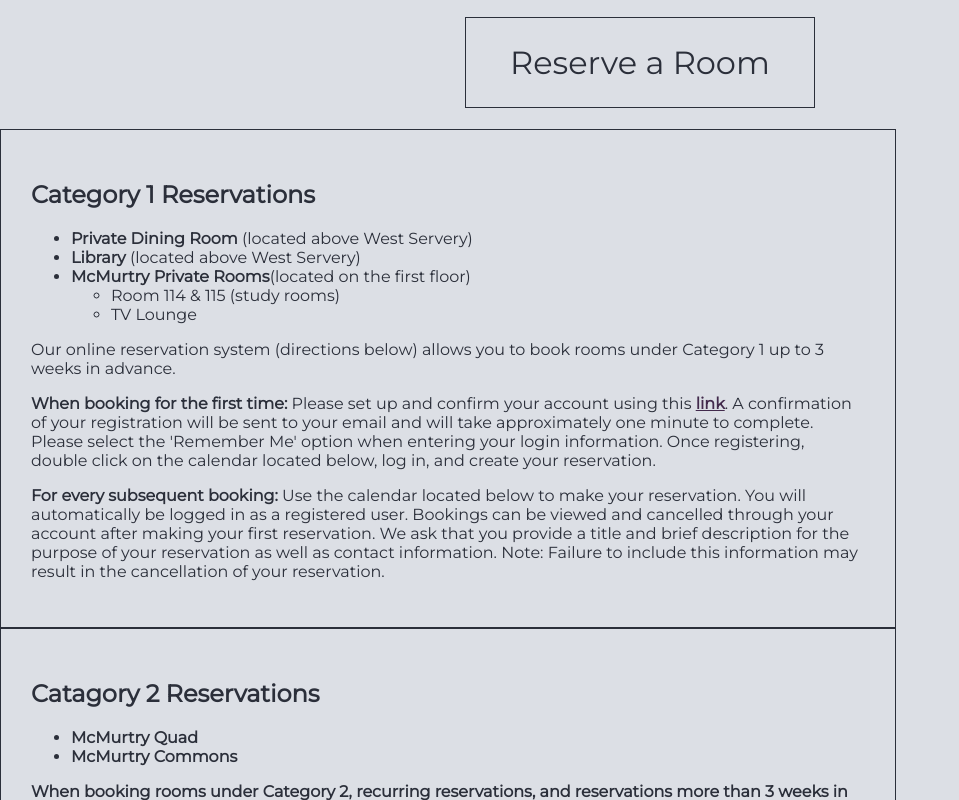
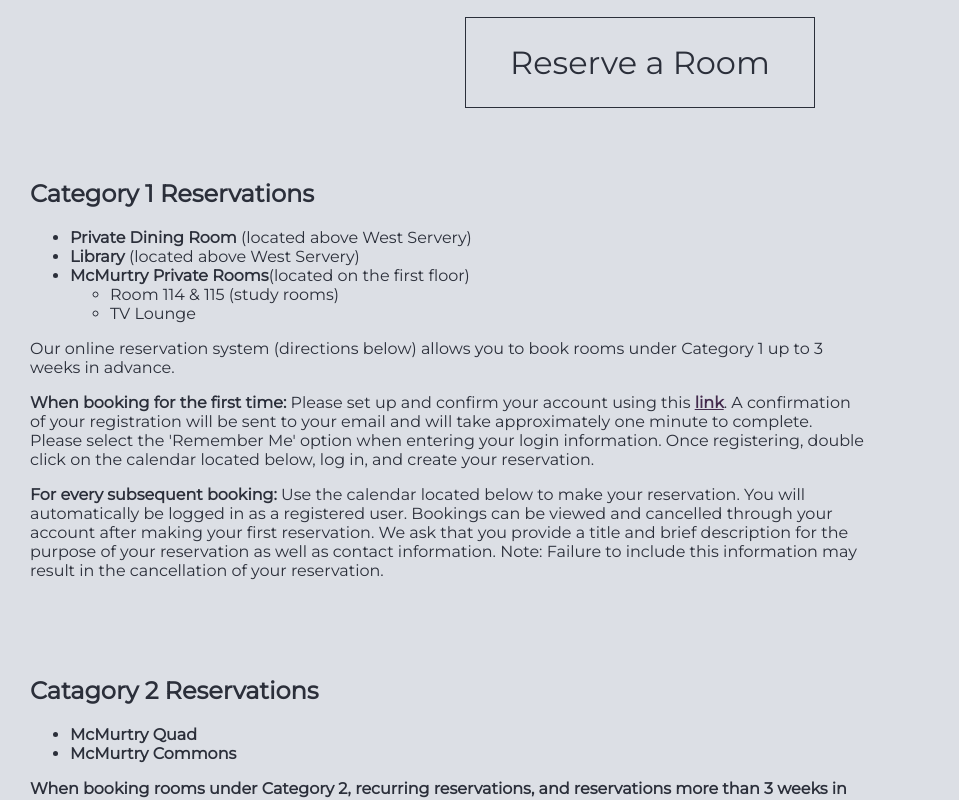
Before and after one commit to mcmurtrycollege/McMurtry-Website, a Next.js app: page /roomreservations in a window 1280 px wide. Shown: the part 380-1180 px from the top of the page, without its empty margins (0-959 px from the left). Built offline with nearby package versions, Linux system fonts and the light colour scheme.

Commit message:
regen site

```diff
--- a/components/navbar headers/resources/roomreservations/roomreservations.css
+++ b/components/navbar headers/resources/roomreservations/roomreservations.css
@@ -4,7 +4,7 @@
 }
 
 .room-catagory {
-    border: 1px solid #2B2F3A;
+    /* border: 1px solid #2B2F3A; */
     color: #2B2F3A;
     padding: 30px;
     margin-bottom: 3%;
--- a/package.json
+++ b/package.json
@@ -7,7 +7,7 @@
     "dev": "next",
     "build": "next build",
     "start": "next start",
-    "deploy": "next build && next export -o docs && cd docs && touch CNAME && echo \"mcmurtry.rice.edu\" >> CNAME && touch .nojekyll && cd .. && git add ."
+    "deploy": "next build && next export -o docs && cd docs && touch CNAME && echo mcmurtry.rice.edu >> CNAME && touch .nojekyll && cd .. && git add ."
   },
   "repository": {
     "type": "git",
```
Also changed, not shown: 27 other files (tests, documents, lock files or other folders).
